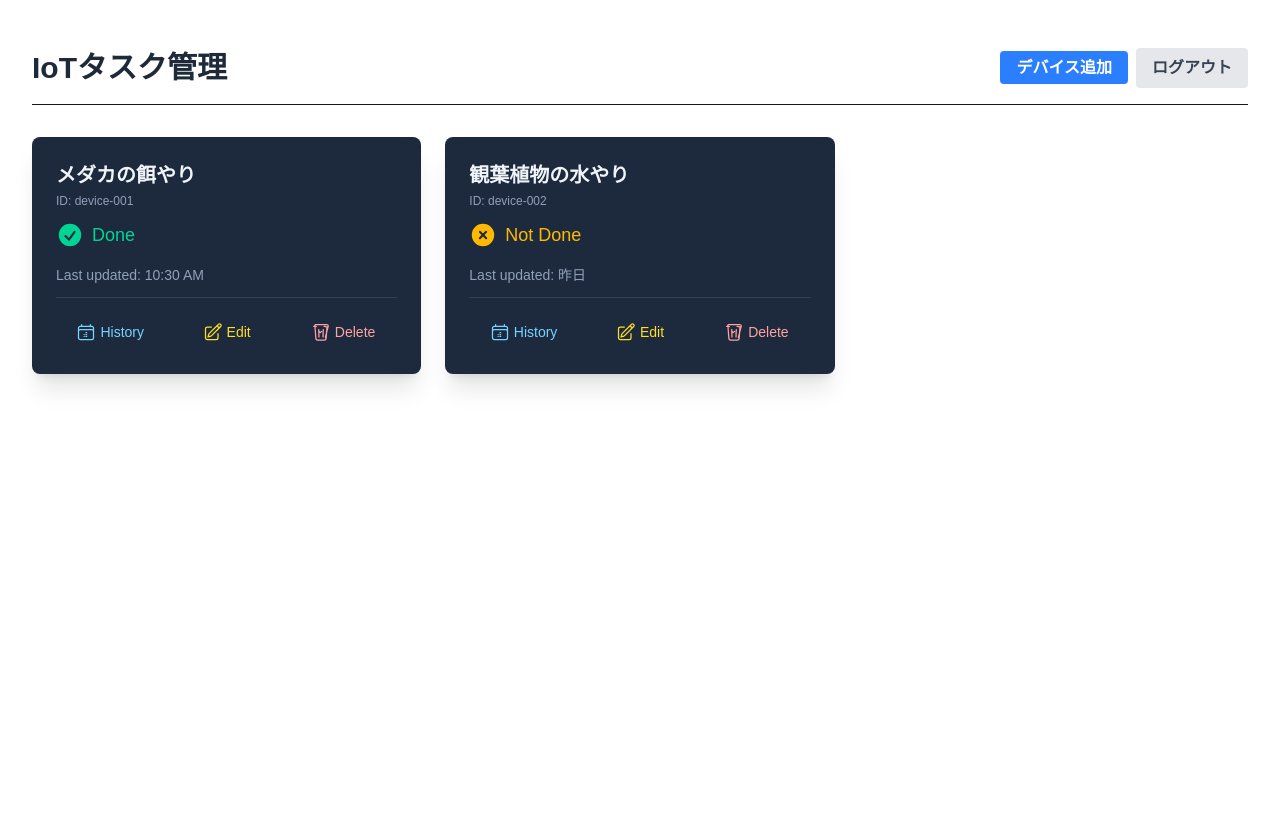
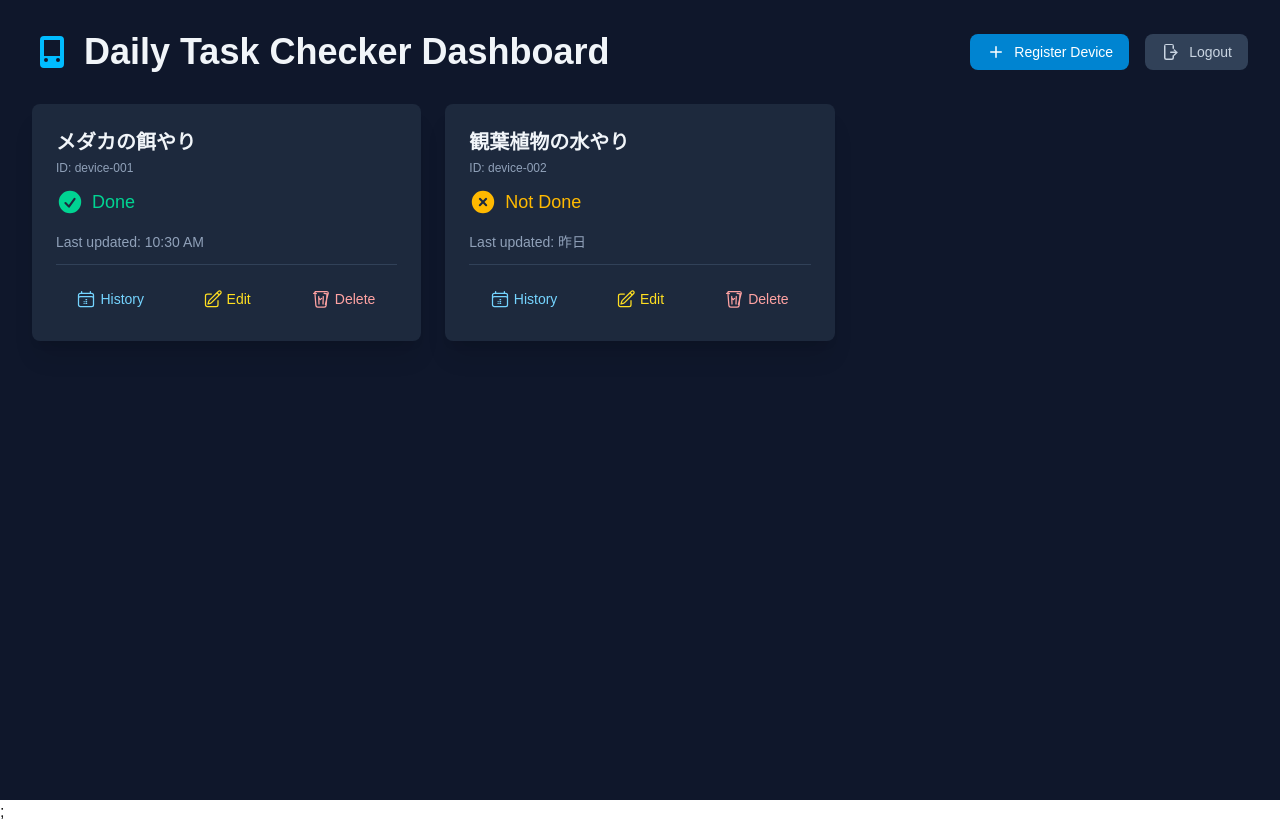
Before and after one commit to Pied-Piper46/daily-task-checker, a Next.js app: page / in a window 1280 px wide. Before the commit the page ends 800 px from the top, so only its background shows below. Built offline with nearby package versions, Linux system fonts and the light colour scheme; sample sign-in values are in the browser's storage.

Commit message:
update header of dashboard

```diff
--- a/src/app/components/Dashboard.tsx
+++ b/src/app/components/Dashboard.tsx
@@ -1,9 +1,14 @@
 "use client";
 
 import React from 'react';
-import DeviceCard from './DeviceCard';
+import DeviceCard from '@/app/components/DeviceCard';
 import { Device, Status } from '@/types';
+import { PlusIcon, LogoutIcon, DeviceTabletIcon } from '@/app/components/icons/SolidIcons';
 import Link from 'next/link';
+
+interface DashboardProps {
+    onLogout: () => void;
+}
 
 // Mock data for devices
 const mockDevices: Device[] = [
@@ -12,24 +17,34 @@ const mockDevices: Device[] = [
   // ... other devices
 ];
 
-const Dashboard: React.FC = () => {
+const Dashboard: React.FC<DashboardProps> = ({ onLogout }) => {
   const handleHistory = (device: Device) => console.log(`History for ${device.deviceId}`);
   const handleEdit = (device: Device) => console.log(`Edit for ${device.deviceId}`);
   const handleDelete = (device: Device) => console.log(`Delete for ${device.deviceId}`);
 
   return (
-    <div className="container mx-auto p-4 md:p-8">
-      <header className="flex justify-between items-center py-4 mb-8 border-b">
-        <h1 className="text-3xl font-bold text-gray-800">IoTタスク管理</h1>
-        <div>
-          <Link href="/devices/register" legacyBehavior>
-            <a className="bg-blue-500 hover:bg-blue-600 text-white font-semibold py-2 px-4 rounded mr-2">
-              デバイス追加
-            </a>
-          </Link>
-          {/* TODO: ログアウトボタン */}
-          <button className="bg-gray-200 hover:bg-gray-300 text-gray-700 font-semibold py-2 px-4 rounded">
-            ログアウト
+    <div className="min-h-screen bg-slate-900 p-4 md:p-8 w-full flex flex-col">
+        <header className="flex justify-between items-center mb-8">
+            <h1 className="text-3xl md:text-4xl font-bold text-slate-100 flex items-center">
+                <DeviceTabletIcon className="w-10 h-10 mr-3 text-sky-400" />
+                Daily Task Checker Dashboard
+            </h1>
+            <div className="flex items-center space-x-4">
+                <button
+                // onClick={handleOpenRegisterModal}
+                className="px-4 py-2 text-sm font-medium text-white bg-sky-600 rounded-lg hover:bg-sky-700 focus:outline-none focus:ring-2 focus:ring-sky-500 focus:ring-offset-2 focus:ring-offset-slate-900 transition duration-200 flex items-center"
+                aria-label="Register New Device"
+                >
+                    <PlusIcon className="w-5 h-5 mr-2" />
+                    Register Device
+                </button>
+                <button
+                onClick={onLogout}
+                className="px-4 py-2 text-sm font-medium text-slate-300 bg-slate-700 rounded-lg hover:bg-slate-600 focus:outline-none focus:ring-2 focus:ring-slate-500 focus:ring-offset-2 focus:ring-offset-slate-900 transition duration-200 flex items-center"
+                aria-label="Logout"
+                >
+                    <LogoutIcon className="w-5 h-5 mr-2" />
+                    Logout
                 </button>
             </div>
          </header>
@@ -37,7 +52,7 @@ const Dashboard: React.FC = () => {
         {mockDevices.length === 0 ? (
             <div className="text-center py-12">
             <p className="text-xl text-gray-600 mb-4">まだデバイスが登録されていません。</p>
-          <Link href="/devices/register" legacyBehavior>
+            <Link href="/devices/register">
                 <a className="bg-green-500 hover:bg-green-600 text-white font-semibold py-3 px-6 rounded-lg text-lg">
                     最初のデバイスを登録する
                 </a>
@@ -47,6 +62,7 @@ const Dashboard: React.FC = () => {
             <div className="grid grid-cols-1 md:grid-cols-2 lg:grid-cols-3 gap-6">
             {mockDevices.map(device => (
                 <DeviceCard
+                key={device.deviceId}
                 device={device}
                 onViewHistory={handleHistory}
                 onChangeTask={handleEdit}
--- a/src/app/page.tsx
+++ b/src/app/page.tsx
@@ -1,24 +1,12 @@
 "use client";
 
-import React, { useEffect, useState } from 'react';
+import React, { useEffect, useState, useCallback } from 'react';
+import Head from 'next/head';
 import { useRouter } from 'next/navigation';
 import Dashboard from '@/app/components/Dashboard';
 
 
-// Dashboard Placeholder
-const DashboardPlaceholder = () => {
-  return (
-    <div className="flex items-center justify-center min-h-screen bg-slate-900 p-4 w-full">
-      <div className="w-full max-w-md p-8 space-y-6 bg-slate-800 rounded-xl shadow-2xl">
-        <h1 className="text-3xl font-bold text-center text-slate-100">Dashboard</h1>
-        <p className="text-center text-slate-400">Welcome to the dashboard!</p>
-      </div>
-    </div>
-  );
-};
-
 export default function HomePage() {
-
     const router = useRouter();
     const [isLoading, setIsLoading] = useState(true);
     const [isAuthenticated, setIsAuthenticated] = useState<boolean>(false);
@@ -35,13 +23,49 @@ export default function HomePage() {
         setIsLoading(false);
     }, [router]);
 
+    const handleLogout = useCallback(() => {
+        sessionStorage.removeItem('isAuthenticated');
+        setIsAuthenticated(false);
+        router.push('/login');
+    }, [router]);
+
+    const pageTitle = "Daily Task Checker Dashboard";
+    const pageDescription = "A web application to register, monitor, and manage IoT devices, displaying their task status and history. Designed for ESP32-based devices with LED matrix displays.";
+
     if (isLoading) {
-    return <div className="flex items-center justify-center min-h-screen bg-slate-900 p-4 w-full">Loading...</div>;
+        return (
+            <>
+                <Head>
+                    <title>Loading... - {pageTitle}</title>
+                </Head>
+                <div className="flex items-center justify-center min-h-screen bg-slate-900 w-full">
+                    <div className="text-2xl text-slate-300">Loading...</div>
+                </div>
+            </>
+        );
     }
 
     if (!isAuthenticated) {
-    return null; // TODO: Handle unauthenticated state
+        return (
+            <>
+                <Head>
+                    <title>Authentication - {pageTitle}</title>
+                    <meta name="description" content={pageDescription} />
+                </Head>
+                <div className="flex items-center justify-center min-h-screen bg-slate-900 w-full">
+                    <div className="text-2xl text-slate-300">Redirecting to login...</div>
+                </div>
+            </>
+        );
     }
 
-  return <Dashboard />;
+    return (
+        <>
+            <Head>
+                <title>{pageTitle}</title>
+                <meta name="description" content={pageDescription} />
+            </Head>
+            <Dashboard onLogout={handleLogout} />;
+        </>
+    );
 }
```
Lines whose indentation alone changed are shown as unchanged.
